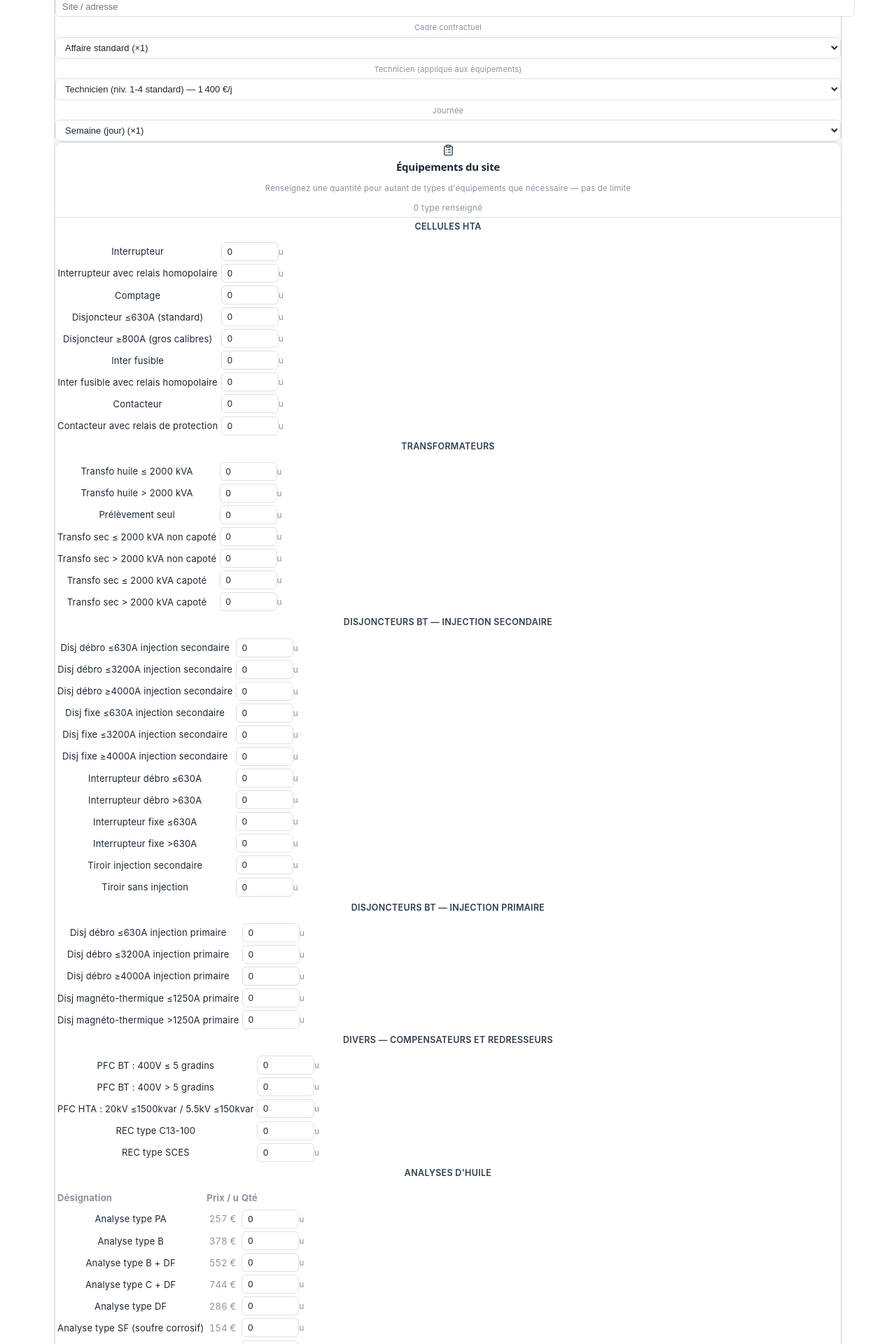
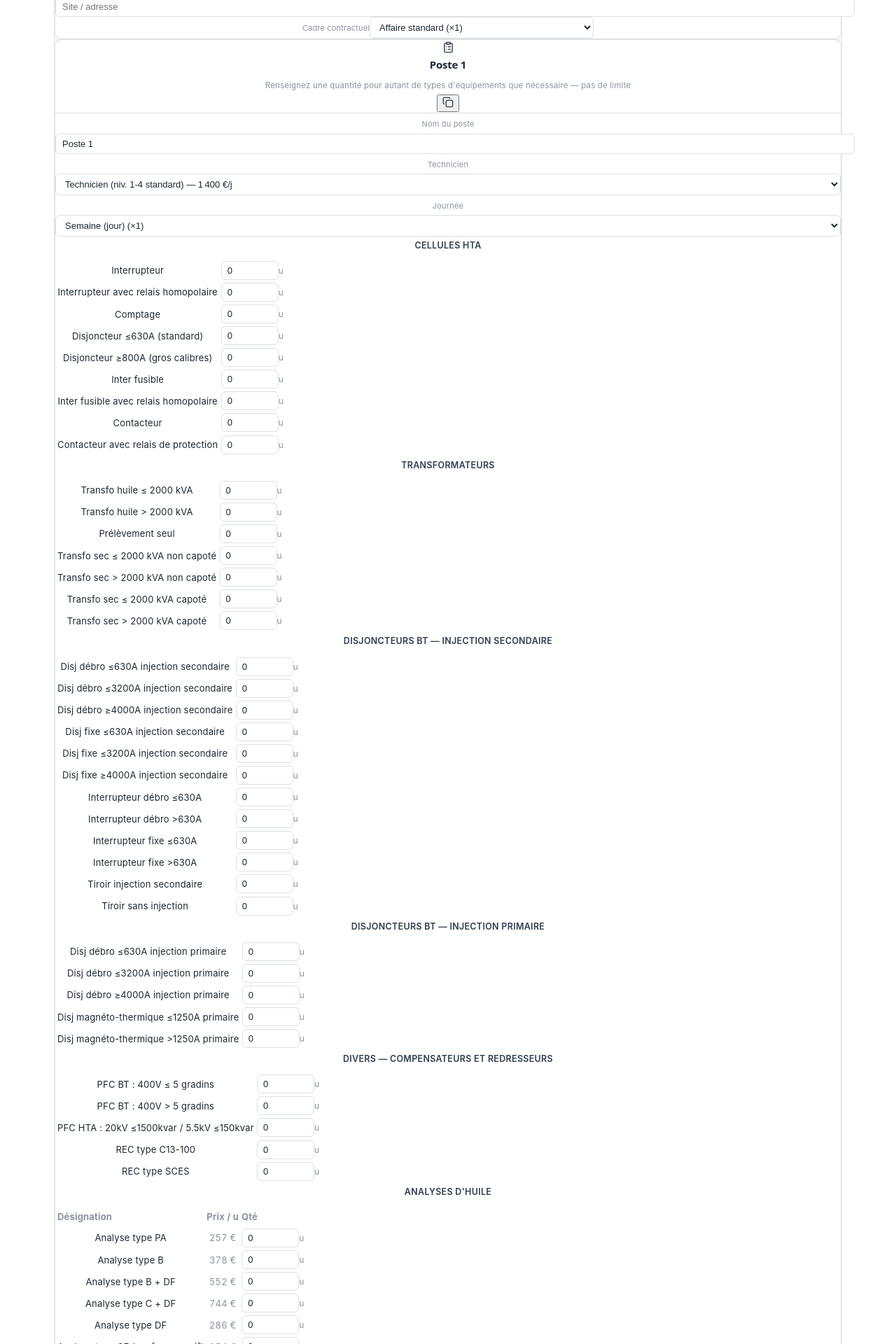
Before and after one commit to thomasheitmann-beep/HT-Chiffrage, a React (Vite) app: page / in a window 1280 px wide. Shown: the part 340-2260 px from the top of the page at 70% size. Built offline with nearby package versions, Linux system fonts and the light colour scheme.

Commit message:
Correction saisie quantite + postes multiples

```diff
--- a/src/App.jsx
+++ b/src/App.jsx
@@ -1,5 +1,5 @@
-import React, { useState, useMemo } from "react";
-import { Plus, Trash2, Settings2, FileText, ClipboardList, Zap, Download } from "lucide-react";
+import React, { useState, useEffect, useMemo } from "react";
+import { Plus, Trash2, Settings2, FileText, ClipboardList, Zap, Download, Copy } from "lucide-react";
 
 // ---------------------------------------------------------------------------
 // HT MAINTENANCE — OUTIL DE CHIFFRAGE
@@ -18,12 +18,11 @@ const uid = () => Math.random().toString(36).slice(2, 10);
 // ---------------------------------------------------------------------------
 // Catalogue repris du tableau réel "Niv 1-4 (standard)" du fichier
 // QUO-CHIFFRAGE HT-BT d'origine. Pour chaque équipement : heures totales
-// (niv 1-2 + niv 3-4 + préparation, réunies en une seule valeur puisque
-// le fichier applique le même taux horaire aux 4 niveaux) et amortissement
-// matériel (€, coût fixe indépendant du tarif jour). Le prix de revient
-// calculé est : (heures ÷ heures/jour) × prix jour technicien × majoration
-// + amortissement. Avec les valeurs par défaut (1 400 €/j technicien,
-// 7h/jour = 200 €/h), on retombe exactement sur les prix du fichier source.
+// (niv 1-2 + niv 3-4 + préparation) et amortissement matériel (€, coût fixe
+// indépendant du tarif jour). Prix de revient = (heures ÷ heures/jour) ×
+// prix jour technicien × majoration + amortissement. Avec les valeurs par
+// défaut (1 400 €/j technicien, 7h/jour = 200 €/h), on retombe exactement
+// sur les prix du fichier source.
 // ---------------------------------------------------------------------------
 
 const DEFAULT_TARIFS = {
@@ -152,8 +151,7 @@ const DEFAULT_CATALOGUE_COEF = {
 };
 
 // Catalogues à prix direct (pas de calcul heures × tarif) : analyses d'huile
-// et nettoyage TGBT, dont les prix du fichier source sont fixes, au mètre
-// ou à l'unité, indépendants du tarif jour technicien.
+// et nettoyage TGBT, dont les prix du fichier source sont fixes.
 const DEFAULT_CATALOGUE_DIRECT = {
   analyseHuile: {
     label: "Analyses d'huile",
@@ -179,9 +177,7 @@ const DEFAULT_CATALOGUE_DIRECT = {
   },
 };
 
-// Familles pour les "lignes libres" (batteries, composants, poste manuel) —
-// les équipements du catalogue sont renseignés directement par quantité
-// dans la checklist, pas via ces lignes.
+// Familles pour les "lignes libres" (batteries, composants, poste manuel)
 const FAMILLES_LIBRES = [
   { id: "batteries", label: "Batteries", type: "coef" },
   { id: "composants", label: "Composants", type: "coef" },
@@ -210,6 +206,10 @@ function findCoefCategory(catalogue, valeur) {
   return catalogue.categories.find((c) => valeur >= c.min && valeur <= c.max) || catalogue.categories[0];
 }
 
+function nouveauPosteEquipement(n) {
+  return { id: uid(), nom: `Poste ${n}`, niveauTechnicien: "technicien", typeJournee: "semaine", quantites: {} };
+}
+
 // ---------------------------------------------------------------------------
 
 function SectionCard({ title, icon: Icon, children, right, subtitle }) {
@@ -230,14 +230,37 @@ function SectionCard({ title, icon: Icon, children, right, subtitle }) {
   );
 }
 
+// Champ numérique robuste : garde une saisie texte locale tant que le champ
+// a le focus (permet d'effacer, taper "1" puis "0" pour "10", virgule ou
+// point) et ne se resynchronise sur la valeur numérique qu'à la perte de
+// focus ou si la valeur change depuis l'extérieur.
 function NumberField({ value, onChange, suffix, width = 90 }) {
+  const [text, setText] = useState(String(value ?? 0));
+  const [focused, setFocused] = useState(false);
+
+  useEffect(() => {
+    if (!focused) setText(String(value ?? 0));
+  }, [value, focused]);
+
   return (
     <span className="inline-flex items-center gap-1">
       <input
-        type="number"
-        min="0"
-        value={value}
-        onChange={(e) => onChange(parseFloat(e.target.value) || 0)}
+        type="text"
+        inputMode="decimal"
+        value={text}
+        onFocus={() => setFocused(true)}
+        onChange={(e) => {
+          const raw = e.target.value;
+          if (raw === "" || /^-?\d*([.,]\d*)?$/.test(raw)) {
+            setText(raw);
+            const n = parseFloat(raw.replace(",", "."));
+            onChange(isNaN(n) ? 0 : n);
+          }
+        }}
+        onBlur={() => {
+          setFocused(false);
+          setText(String(value ?? 0));
+        }}
         style={{
           width,
           border: `1px solid ${LINE}`,
@@ -301,13 +324,23 @@ export default function ChiffrageHTMaintenance() {
     site: "",
     reference: "QUO-" + new Date().getFullYear() + "-001",
     contrat: "aucun",
-    niveauTechnicien: "technicien",
-    typeJournee: "semaine",
   });
 
-  // Quantités par équipement (catalogue temps + catalogue direct) : { itemId: quantite }
-  const [quantites, setQuantites] = useState({});
-  const setQte = (id, v) => setQuantites((q) => ({ ...q, [id]: Math.max(0, v) }));
+  // Postes d'équipements : chacun est une checklist complète et indépendante
+  // (même catalogue), avec son propre nom, technicien et type de journée.
+  const [postesEquipement, setPostesEquipement] = useState([nouveauPosteEquipement(1)]);
+
+  const addPosteEquipement = () => setPostesEquipement((ps) => [...ps, nouveauPosteEquipement(ps.length + 1)]);
+  const dupliquerPosteEquipement = (id) =>
+    setPostesEquipement((ps) => {
+      const src = ps.find((p) => p.id === id);
+      if (!src) return ps;
+      return [...ps, { ...src, id: uid(), nom: `${src.nom} (copie)`, quantites: { ...src.quantites } }];
+    });
+  const updatePosteEquipement = (id, patch) => setPostesEquipement((ps) => ps.map((p) => (p.id === id ? { ...p, ...patch } : p)));
+  const removePosteEquipement = (id) => setPostesEquipement((ps) => (ps.length > 1 ? ps.filter((p) => p.id !== id) : ps));
+  const setQtePoste = (posteId, itemId, v) =>
+    setPostesEquipement((ps) => ps.map((p) => (p.id === posteId ? { ...p, quantites: { ...p.quantites, [itemId]: Math.max(0, v) } } : p)));
 
   // Lignes libres : batteries, composants, postes manuels (nombre illimité)
   const [lignesLibres, setLignesLibres] = useState([]);
@@ -350,31 +383,33 @@ export default function ChiffrageHTMaintenance() {
     return { montant, joursHomme, detail };
   }
 
-  // ---- Lignes issues de la checklist équipements (quantité > 0 uniquement) ----
+  // ---- Lignes issues des postes d'équipements (quantité > 0 uniquement) ----
   const lignesCatalogue = useMemo(() => {
-    const tarif = tarifs[affaire.niveauTechnicien];
-    const majoration = majorations[affaire.typeJournee];
     const out = [];
+    postesEquipement.forEach((poste) => {
+      const tarif = tarifs[poste.niveauTechnicien];
+      const majoration = majorations[poste.typeJournee];
       Object.entries(catalogueTemps).forEach(([famId, cat]) => {
         cat.items.forEach((item) => {
-        const qte = quantites[item.id] || 0;
+          const qte = poste.quantites[item.id] || 0;
           if (qte > 0) {
             const joursHomme = (item.heures / heuresJour) * qte;
             const montantUnitaire = (item.heures / heuresJour) * tarif.jour * majoration.coef + item.amort;
-          out.push({ id: item.id, famille: famId, label: item.label, qte, joursHomme, montant: montantUnitaire * qte });
+            out.push({ id: `${poste.id}-${item.id}`, posteId: poste.id, posteNom: poste.nom, famille: famId, label: item.label, qte, joursHomme, montant: montantUnitaire * qte });
           }
         });
       });
       Object.entries(catalogueDirect).forEach(([famId, cat]) => {
         cat.items.forEach((item) => {
-        const qte = quantites[item.id] || 0;
+          const qte = poste.quantites[item.id] || 0;
           if (qte > 0) {
-          out.push({ id: item.id, famille: famId, label: item.label, qte, joursHomme: 0, montant: item.prix * qte });
+            out.push({ id: `${poste.id}-${item.id}`, posteId: poste.id, posteNom: poste.nom, famille: famId, label: item.label, qte, joursHomme: 0, montant: item.prix * qte });
           }
         });
       });
+    });
     return out;
-  }, [catalogueTemps, catalogueDirect, quantites, tarifs, majorations, affaire.niveauTechnicien, affaire.typeJournee, heuresJour]);
+  }, [postesEquipement, catalogueTemps, catalogueDirect, tarifs, majorations, heuresJour]);
 
   const lignesLibresCalc = useMemo(() => lignesLibres.map((l) => ({ ligne: l, ...computeLigneLibre(l) })), [
     lignesLibres,
@@ -383,7 +418,6 @@ export default function ChiffrageHTMaintenance() {
     catalogueCoef,
   ]);
 
-  // Compte les équipements physiques (hors analyses d'huile et mètres TGBT) pour la dégressivité
   const totalEquipements =
     lignesCatalogue.reduce((s, l) => s + (l.famille === "analyseHuile" || l.famille === "tgbt" ? 0 : l.qte), 0) +
     lignesLibres.reduce((s, l) => s + (Number(l.quantite) || 0), 0);
@@ -408,20 +442,20 @@ export default function ChiffrageHTMaintenance() {
     return map;
   }, [lignesCatalogue, lignesLibresCalc]);
 
-  const nbEquipementsSaisis = Object.values(quantites).filter((v) => v > 0).length + lignesLibres.length;
+  const nbEquipementsSaisis =
+    postesEquipement.reduce((s, p) => s + Object.values(p.quantites).filter((v) => v > 0).length, 0) + lignesLibres.length;
 
   // ---- Export Word (.doc) ----
-  // Génère un fichier HTML avec en-têtes Word, reconnu et pleinement éditable
-  // par Microsoft Word — aucune dépendance externe nécessaire.
   function exportWord() {
     const dateStr = new Date().toLocaleDateString("fr-FR");
     const ligneRows = [
       ...lignesCatalogue.map(
-        (l) => `<tr><td>${l.label}</td><td>${LABEL_FAMILLE[l.famille] || l.famille}</td><td style="text-align:right;">${l.qte}</td><td style="text-align:right;">${euros(l.montant)}</td></tr>`
+        (l) =>
+          `<tr><td>${l.label}</td><td>${l.posteNom}</td><td>${LABEL_FAMILLE[l.famille] || l.famille}</td><td style="text-align:right;">${l.qte}</td><td style="text-align:right;">${euros(l.montant)}</td></tr>`
       ),
       ...lignesLibresCalc.map(
         ({ ligne: l, montant }) =>
-          `<tr><td>${l.famille === "manuel" ? l.libelleManuel || "Poste libre" : LABEL_FAMILLE[l.famille]}</td><td>${LABEL_FAMILLE[l.famille] || l.famille}</td><td style="text-align:right;">${l.quantite}</td><td style="text-align:right;">${euros(montant)}</td></tr>`
+          `<tr><td>${l.famille === "manuel" ? l.libelleManuel || "Poste libre" : LABEL_FAMILLE[l.famille]}</td><td>—</td><td>${LABEL_FAMILLE[l.famille] || l.famille}</td><td style="text-align:right;">${l.quantite}</td><td style="text-align:right;">${euros(montant)}</td></tr>`
       ),
     ].join("");
 
@@ -449,8 +483,8 @@ export default function ChiffrageHTMaintenance() {
 
   <h2>Détail des équipements et prestations</h2>
   <table>
-    <tr><th>Désignation</th><th>Famille</th><th>Qté</th><th>Montant HT</th></tr>
-    ${ligneRows || '<tr><td colspan="4">Aucun équipement renseigné</td></tr>'}
+    <tr><th>Désignation</th><th>Poste</th><th>Famille</th><th>Qté</th><th>Montant HT</th></tr>
+    ${ligneRows || '<tr><td colspan="5">Aucun équipement renseigné</td></tr>'}
   </table>
 
   <h2>Récapitulatif financier</h2>
@@ -490,6 +524,69 @@ export default function ChiffrageHTMaintenance() {
       {label}
     </button>
   );
+
+  // Table réutilisable pour un poste d'équipement (mêmes catalogues pour tous les postes)
+  function TableauCatalogue({ poste }) {
+    return (
+      <div className="flex flex-col gap-6">
+        {Object.entries(catalogueTemps).map(([famId, cat]) => (
+          <div key={famId}>
+            <div style={{ fontWeight: 600, color: INK_2, fontSize: 12.5, textTransform: "uppercase", letterSpacing: 0.3, marginBottom: 6 }}>{cat.label}</div>
+            <table className="w-full" style={{ fontSize: 13 }}>
+              <tbody>
+                {cat.items.map((item) => {
+                  const qte = poste.quantites[item.id] || 0;
+                  return (
+                    <tr key={item.id} style={{ borderBottom: `1px solid ${LINE}`, background: qte > 0 ? "#FBF3E4" : "transparent" }}>
+                      <td className="py-2 pr-3" style={{ color: INK }}>
+                        {item.label}
+                      </td>
+                      <td className="py-2 text-right" style={{ width: 90 }}>
+                        <NumberField value={qte} onChange={(v) => setQtePoste(poste.id, item.id, v)} suffix="u" width={64} />
+                      </td>
+                    </tr>
+                  );
+                })}
+              </tbody>
+            </table>
+          </div>
+        ))}
+
+        {Object.entries(catalogueDirect).map(([famId, cat]) => (
+          <div key={famId}>
+            <div style={{ fontWeight: 600, color: INK_2, fontSize: 12.5, textTransform: "uppercase", letterSpacing: 0.3, marginBottom: 6 }}>{cat.label}</div>
+            <table className="w-full" style={{ fontSize: 13 }}>
+              <thead>
+                <tr style={{ color: MUTED, textAlign: "left" }}>
+                  <th className="pb-1.5 font-medium">Désignation</th>
+                  <th className="pb-1.5 font-medium text-right">Prix / {cat.unite}</th>
+                  <th className="pb-1.5 font-medium text-right">Qté</th>
+                </tr>
+              </thead>
+              <tbody>
+                {cat.items.map((item) => {
+                  const qte = poste.quantites[item.id] || 0;
+                  return (
+                    <tr key={item.id} style={{ borderTop: `1px solid ${LINE}`, background: qte > 0 ? "#FBF3E4" : "transparent" }}>
+                      <td className="py-2 pr-3" style={{ color: INK }}>
+                        {item.label}
+                      </td>
+                      <td className="py-2 text-right" style={{ color: MUTED, fontVariantNumeric: "tabular-nums" }}>
+                        {euros(item.prix)}
+                      </td>
+                      <td className="py-2 text-right" style={{ width: 90 }}>
+                        <NumberField value={qte} onChange={(v) => setQtePoste(poste.id, item.id, v)} suffix={cat.unite} width={64} />
+                      </td>
+                    </tr>
+                  );
+                })}
+              </tbody>
+            </table>
+          </div>
+        ))}
+      </div>
+    );
+  }
 
   return (
     <div style={{ background: PAPER, minHeight: "100%", fontFamily: "Inter, system-ui, sans-serif" }} className="w-full">
@@ -537,106 +634,69 @@ export default function ChiffrageHTMaintenance() {
                   <TextField value={affaire.site} onChange={(v) => setAffaire((a) => ({ ...a, site: v }))} placeholder="Site / adresse" />
                 </div>
               </div>
-              <div className="grid grid-cols-1 md:grid-cols-3 gap-4">
               <div>
                 <label style={{ fontSize: 11, color: MUTED }}>Cadre contractuel</label>
                 <Select
                   value={affaire.contrat}
                   onChange={(v) => setAffaire((a) => ({ ...a, contrat: v }))}
                   options={Object.entries(coefContrat).map(([k, v]) => ({ value: k, label: `${v.label} (×${v.coef})` }))}
+                  style={{ maxWidth: 320 }}
                 />
               </div>
+            </SectionCard>
+
+            {postesEquipement.map((poste) => (
+              <SectionCard
+                key={poste.id}
+                title={poste.nom}
+                subtitle="Renseignez une quantité pour autant de types d'équipements que nécessaire — pas de limite"
+                icon={ClipboardList}
+                right={
+                  <div className="flex items-center gap-2">
+                    <button onClick={() => dupliquerPosteEquipement(poste.id)} title="Dupliquer ce poste" style={{ color: INK_2 }} className="p-1.5">
+                      <Copy size={16} />
+                    </button>
+                    {postesEquipement.length > 1 && (
+                      <button onClick={() => removePosteEquipement(poste.id)} title="Supprimer ce poste" style={{ color: "#B0473E" }} className="p-1.5">
+                        <Trash2 size={16} />
+                      </button>
+                    )}
+                  </div>
+                }
+              >
+                <div className="grid grid-cols-1 md:grid-cols-3 gap-4 mb-5">
                   <div>
-                  <label style={{ fontSize: 11, color: MUTED }}>Technicien (appliqué aux équipements)</label>
+                    <label style={{ fontSize: 11, color: MUTED }}>Nom du poste</label>
+                    <TextField value={poste.nom} onChange={(v) => updatePosteEquipement(poste.id, { nom: v })} />
+                  </div>
+                  <div>
+                    <label style={{ fontSize: 11, color: MUTED }}>Technicien</label>
                     <Select
-                    value={affaire.niveauTechnicien}
-                    onChange={(v) => setAffaire((a) => ({ ...a, niveauTechnicien: v }))}
+                      value={poste.niveauTechnicien}
+                      onChange={(v) => updatePosteEquipement(poste.id, { niveauTechnicien: v })}
                       options={Object.entries(tarifs).map(([k, v]) => ({ value: k, label: `${v.label} — ${euros(v.jour)}/j` }))}
                     />
                   </div>
                   <div>
                     <label style={{ fontSize: 11, color: MUTED }}>Journée</label>
                     <Select
-                    value={affaire.typeJournee}
-                    onChange={(v) => setAffaire((a) => ({ ...a, typeJournee: v }))}
+                      value={poste.typeJournee}
+                      onChange={(v) => updatePosteEquipement(poste.id, { typeJournee: v })}
                       options={Object.entries(majorations).map(([k, v]) => ({ value: k, label: `${v.label} (×${v.coef})` }))}
                     />
                   </div>
                 </div>
+                <TableauCatalogue poste={poste} />
               </SectionCard>
-
-            <SectionCard
-              title="Équipements du site"
-              subtitle="Renseignez une quantité pour autant de types d'équipements que nécessaire — pas de limite"
-              icon={ClipboardList}
-              right={
-                <span style={{ fontSize: 12, color: MUTED }}>
-                  {nbEquipementsSaisis} type{nbEquipementsSaisis > 1 ? "s" : ""} renseigné{nbEquipementsSaisis > 1 ? "s" : ""}
-                </span>
-              }
-            >
-              <div className="flex flex-col gap-6">
-                {Object.entries(catalogueTemps).map(([famId, cat]) => (
-                  <div key={famId}>
-                    <div style={{ fontWeight: 600, color: INK_2, fontSize: 12.5, textTransform: "uppercase", letterSpacing: 0.3, marginBottom: 6 }}>
-                      {cat.label}
-                    </div>
-                    <table className="w-full" style={{ fontSize: 13 }}>
-                      <tbody>
-                        {cat.items.map((item) => {
-                          const qte = quantites[item.id] || 0;
-                          return (
-                            <tr key={item.id} style={{ borderBottom: `1px solid ${LINE}`, background: qte > 0 ? "#FBF3E4" : "transparent" }}>
-                              <td className="py-2 pr-3" style={{ color: INK }}>
-                                {item.label}
-                              </td>
-                              <td className="py-2 text-right" style={{ width: 90 }}>
-                                <NumberField value={qte} onChange={(v) => setQte(item.id, v)} suffix="u" width={64} />
-                              </td>
-                            </tr>
-                          );
-                        })}
-                      </tbody>
-                    </table>
-                  </div>
             ))}
 
-                {Object.entries(catalogueDirect).map(([famId, cat]) => (
-                  <div key={famId}>
-                    <div style={{ fontWeight: 600, color: INK_2, fontSize: 12.5, textTransform: "uppercase", letterSpacing: 0.3, marginBottom: 6 }}>
-                      {cat.label}
-                    </div>
-                    <table className="w-full" style={{ fontSize: 13 }}>
-                      <thead>
-                        <tr style={{ color: MUTED, textAlign: "left" }}>
-                          <th className="pb-1.5 font-medium">Désignation</th>
-                          <th className="pb-1.5 font-medium text-right">Prix / {cat.unite}</th>
-                          <th className="pb-1.5 font-medium text-right">Qté</th>
-                        </tr>
-                      </thead>
-                      <tbody>
-                        {cat.items.map((item) => {
-                          const qte = quantites[item.id] || 0;
-                          return (
-                            <tr key={item.id} style={{ borderTop: `1px solid ${LINE}`, background: qte > 0 ? "#FBF3E4" : "transparent" }}>
-                              <td className="py-2 pr-3" style={{ color: INK }}>
-                                {item.label}
-                              </td>
-                              <td className="py-2 text-right" style={{ color: MUTED, fontVariantNumeric: "tabular-nums" }}>
-                                {euros(item.prix)}
-                              </td>
-                              <td className="py-2 text-right" style={{ width: 90 }}>
-                                <NumberField value={qte} onChange={(v) => setQte(item.id, v)} suffix={cat.unite} width={64} />
-                              </td>
-                            </tr>
-                          );
-                        })}
-                      </tbody>
-                    </table>
-                  </div>
-                ))}
-              </div>
-            </SectionCard>
+            <button
+              onClick={addPosteEquipement}
+              className="flex items-center justify-center gap-1.5 px-4 py-3 rounded-lg text-sm font-medium border-2 border-dashed"
+              style={{ borderColor: LINE, color: INK_2 }}
+            >
+              <Plus size={16} /> Ajouter un poste (même choix d'équipements)
+            </button>
 
             <SectionCard
               title={`Lignes libres (${lignesLibres.length})`}
@@ -743,11 +803,7 @@ export default function ChiffrageHTMaintenance() {
               title="Résumé de l'affaire"
               icon={FileText}
               right={
-                <button
-                  onClick={exportWord}
-                  className="flex items-center gap-1.5 px-3 py-1.5 rounded-md text-sm font-medium"
-                  style={{ background: AMBER, color: INK }}
-                >
+                <button onClick={exportWord} className="flex items-center gap-1.5 px-3 py-1.5 rounded-md text-sm font-medium" style={{ background: AMBER, color: INK }}>
                   <Download size={15} /> Exporter en Word
                 </button>
               }
@@ -777,6 +833,7 @@ export default function ChiffrageHTMaintenance() {
                 <thead>
                   <tr style={{ color: MUTED, textAlign: "left" }}>
                     <th className="pb-2 font-medium">Équipement</th>
+                    <th className="pb-2 font-medium">Poste</th>
                     <th className="pb-2 font-medium text-right">Qté</th>
                     <th className="pb-2 font-medium text-right">Montant HT</th>
                   </tr>
@@ -786,6 +843,9 @@ export default function ChiffrageHTMaintenance() {
                     <tr key={l.id} style={{ borderTop: `1px solid ${LINE}` }}>
                       <td className="py-1.5" style={{ color: INK }}>
                         {l.label} <span style={{ color: MUTED, fontSize: 11.5 }}>({LABEL_FAMILLE[l.famille]})</span>
+                      </td>
+                      <td className="py-1.5" style={{ color: MUTED }}>
+                        {l.posteNom}
                       </td>
                       <td className="py-1.5 text-right" style={{ fontVariantNumeric: "tabular-nums" }}>
                         {l.qte}
@@ -800,6 +860,9 @@ export default function ChiffrageHTMaintenance() {
                       <td className="py-1.5" style={{ color: INK }}>
                         {l.famille === "manuel" ? l.libelleManuel || "Poste libre" : LABEL_FAMILLE[l.famille]}
                       </td>
+                      <td className="py-1.5" style={{ color: MUTED }}>
+                        —
+                      </td>
                       <td className="py-1.5 text-right" style={{ fontVariantNumeric: "tabular-nums" }}>
                         {l.quantite}
                       </td>
@@ -810,7 +873,7 @@ export default function ChiffrageHTMaintenance() {
                   ))}
                   {lignesCatalogue.length === 0 && lignesLibresCalc.length === 0 && (
                     <tr>
-                      <td colSpan={3} className="py-4 text-center" style={{ color: MUTED }}>
+                      <td colSpan={4} className="py-4 text-center" style={{ color: MUTED }}>
                         Aucun équipement renseigné pour l'instant.
                       </td>
                     </tr>
```
Lines whose indentation alone changed are shown as unchanged.
